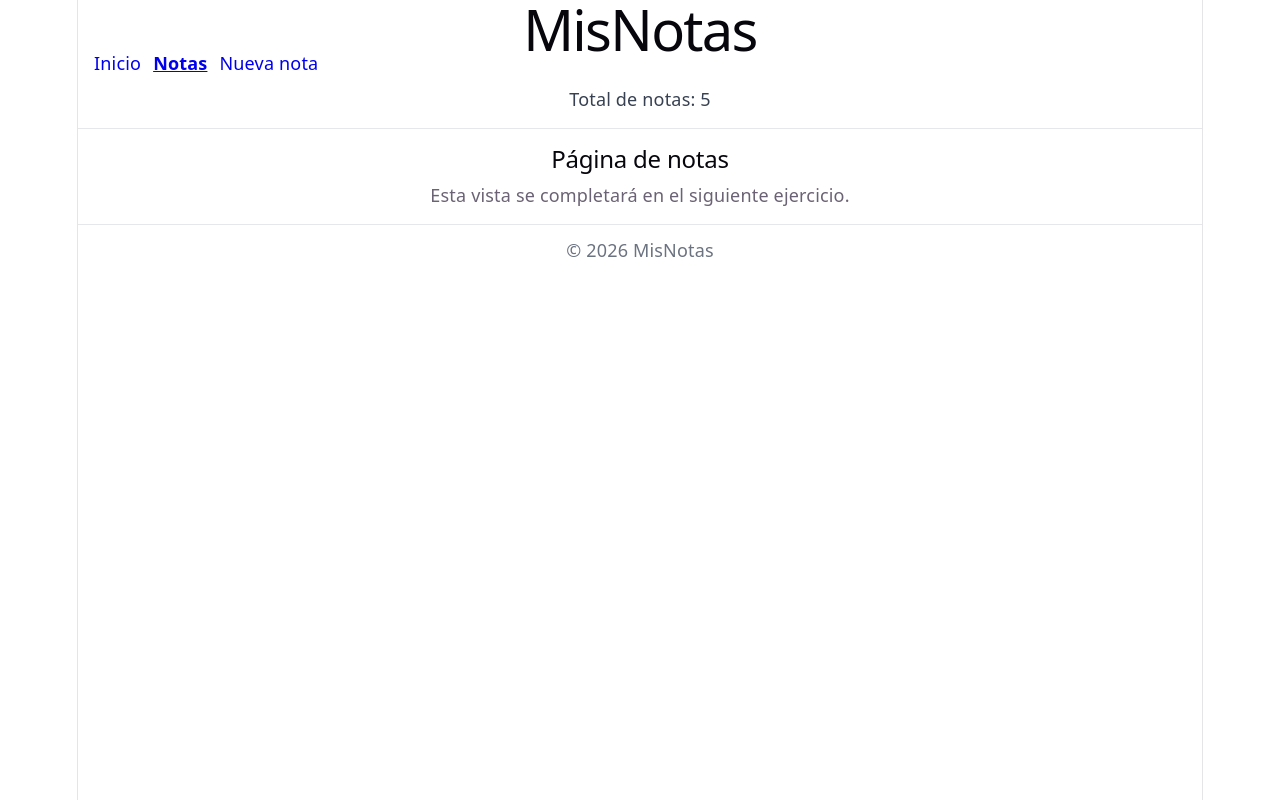
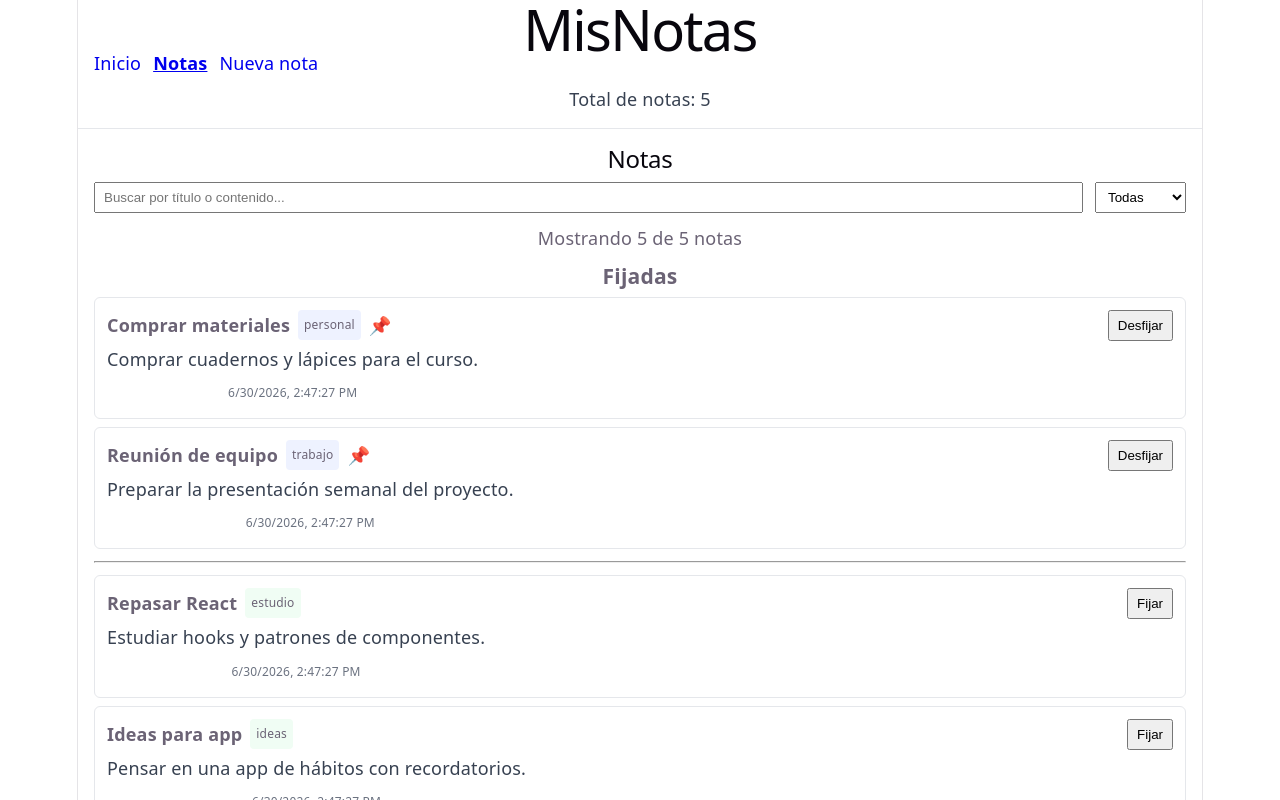
Before and after one commit to SkillR3X/mi-app-react, a React (Vite) app: page /notas in a window 1280 px wide. Shown: the top 800 px of the page. Built offline with nearby package versions, Linux system fonts and the light colour scheme.

Commit message:
Ejercicio 3 laboratorio 5

```diff
--- a/src/pages/Notas.jsx
+++ b/src/pages/Notas.jsx
@@ -1,10 +1,186 @@
 import React from 'react'
+import { Link } from 'react-router-dom'
+import { useNotas } from '../context/NotasContext'
+
+function formatoFecha(iso) {
+  try {
+    return new Date(iso).toLocaleString()
+  } catch (e) {
+    return iso
+  }
+}
 
 export default function Notas() {
+  const { estado, cambiarBusqueda, cambiarFiltro, toggleFijada } = useNotas()
+
+  const total = estado.notas.length
+  const busqueda = (estado.busqueda || '').trim().toLowerCase()
+  const filtro = (estado.filtroCategoria || 'todas')
+
+  const filtradas = estado.notas.filter((nota) => {
+    // category filter
+    if (filtro !== 'todas' && nota.categoria !== filtro) return false
+
+    // search filter (title or content), case-insensitive
+    if (!busqueda) return true
+    const hayEnTitulo = nota.titulo.toLowerCase().includes(busqueda)
+    const hayEnContenido = nota.contenido.toLowerCase().includes(busqueda)
+    return hayEnTitulo || hayEnContenido
+  })
+
+  const fijadas = filtradas.filter((n) => n.fijada)
+  const noFijadas = filtradas.filter((n) => !n.fijada)
+
+  const visible = filtradas.length
+
+  const categorias = [
+    { value: 'todas', label: 'Todas' },
+    { value: 'personal', label: 'Personal' },
+    { value: 'trabajo', label: 'Trabajo' },
+    { value: 'estudio', label: 'Estudio' },
+    { value: 'ideas', label: 'Ideas' },
+  ]
+
   return (
     <section>
-      <h2>Página de notas</h2>
-      <p>Esta vista se completará en el siguiente ejercicio.</p>
+      <h2>Notas</h2>
+
+      <div style={{ display: 'flex', gap: 12, alignItems: 'center', marginBottom: 12 }}>
+        <input
+          aria-label="Buscar notas"
+          placeholder="Buscar por título o contenido..."
+          value={estado.busqueda}
+          onChange={(e) => cambiarBusqueda(e.target.value)}
+          style={{ flex: 1, padding: '6px 8px' }}
+        />
+
+        <select
+          aria-label="Filtrar por categoría"
+          value={estado.filtroCategoria}
+          onChange={(e) => cambiarFiltro(e.target.value)}
+          style={{ padding: '6px 8px' }}
+        >
+          {categorias.map((c) => (
+            <option key={c.value} value={c.value}>
+              {c.label}
+            </option>
+          ))}
+        </select>
+      </div>
+
+      <div style={{ marginBottom: 12 }}>
+        Mostrando {visible} de {total} notas
+      </div>
+
+      {visible === 0 ? (
+        <div>No hay notas que coincidan con los filtros.</div>
+      ) : (
+        <div>
+          {fijadas.length > 0 && (
+            <div style={{ marginBottom: 12 }}>
+              <h3 style={{ margin: '8px 0' }}>Fijadas</h3>
+              <div style={{ display: 'grid', gap: 8 }}>
+                {fijadas.map((nota) => (
+                  <Link
+                    key={nota.id}
+                    to={`/notas/${nota.id}`}
+                    style={{ textDecoration: 'none', color: 'inherit' }}
+                  >
+                    <article
+                      style={{
+                        border: '1px solid #e5e7eb',
+                        padding: 12,
+                        borderRadius: 6,
+                        display: 'flex',
+                        justifyContent: 'space-between',
+                        alignItems: 'flex-start',
+                      }}
+                    >
+                      <div>
+                        <div style={{ display: 'flex', gap: 8, alignItems: 'center' }}>
+                          <strong>{nota.titulo}</strong>
+                          <span style={{ background: '#eef2ff', padding: '2px 6px', borderRadius: 4, fontSize: 12 }}>{nota.categoria}</span>
+                          <span title="Fijada">📌</span>
+                        </div>
+                        <div style={{ marginTop: 6, color: '#374151' }}>
+                          {nota.contenido.length > 100 ? nota.contenido.slice(0, 100) + '...' : nota.contenido}
+                        </div>
+                        <div style={{ marginTop: 8, fontSize: 12, color: '#6b7280' }}>{formatoFecha(nota.fechaCreacion)}</div>
+                      </div>
+
+                      <div>
+                        <button
+                          onClick={(e) => {
+                            e.preventDefault()
+                            e.stopPropagation()
+                            toggleFijada(nota.id)
+                          }}
+                          aria-label="Toggle fijada"
+                          style={{ padding: '6px 8px' }}
+                        >
+                          {nota.fijada ? 'Desfijar' : 'Fijar'}
+                        </button>
+                      </div>
+                    </article>
+                  </Link>
+                ))}
+              </div>
+            </div>
+          )}
+
+          {noFijadas.length > 0 && (
+            <div>
+              {fijadas.length > 0 && <hr style={{ margin: '12px 0' }} />}
+              <div style={{ display: 'grid', gap: 8 }}>
+                {noFijadas.map((nota) => (
+                  <Link
+                    key={nota.id}
+                    to={`/notas/${nota.id}`}
+                    style={{ textDecoration: 'none', color: 'inherit' }}
+                  >
+                    <article
+                      style={{
+                        border: '1px solid #e5e7eb',
+                        padding: 12,
+                        borderRadius: 6,
+                        display: 'flex',
+                        justifyContent: 'space-between',
+                        alignItems: 'flex-start',
+                      }}
+                    >
+                      <div>
+                        <div style={{ display: 'flex', gap: 8, alignItems: 'center' }}>
+                          <strong>{nota.titulo}</strong>
+                          <span style={{ background: '#f0fdf4', padding: '2px 6px', borderRadius: 4, fontSize: 12 }}>{nota.categoria}</span>
+                          {nota.fijada && <span title="Fijada">📌</span>}
+                        </div>
+                        <div style={{ marginTop: 6, color: '#374151' }}>
+                          {nota.contenido.length > 100 ? nota.contenido.slice(0, 100) + '...' : nota.contenido}
+                        </div>
+                        <div style={{ marginTop: 8, fontSize: 12, color: '#6b7280' }}>{formatoFecha(nota.fechaCreacion)}</div>
+                      </div>
+
+                      <div>
+                        <button
+                          onClick={(e) => {
+                            e.preventDefault()
+                            e.stopPropagation()
+                            toggleFijada(nota.id)
+                          }}
+                          aria-label="Toggle fijada"
+                          style={{ padding: '6px 8px' }}
+                        >
+                          {nota.fijada ? 'Desfijar' : 'Fijar'}
+                        </button>
+                      </div>
+                    </article>
+                  </Link>
+                ))}
+              </div>
+            </div>
+          )}
+        </div>
+      )}
     </section>
   )
 }
```
Also changed, not shown: src/pages/DetalleNota.jsx (added, +67 -0 lines).
